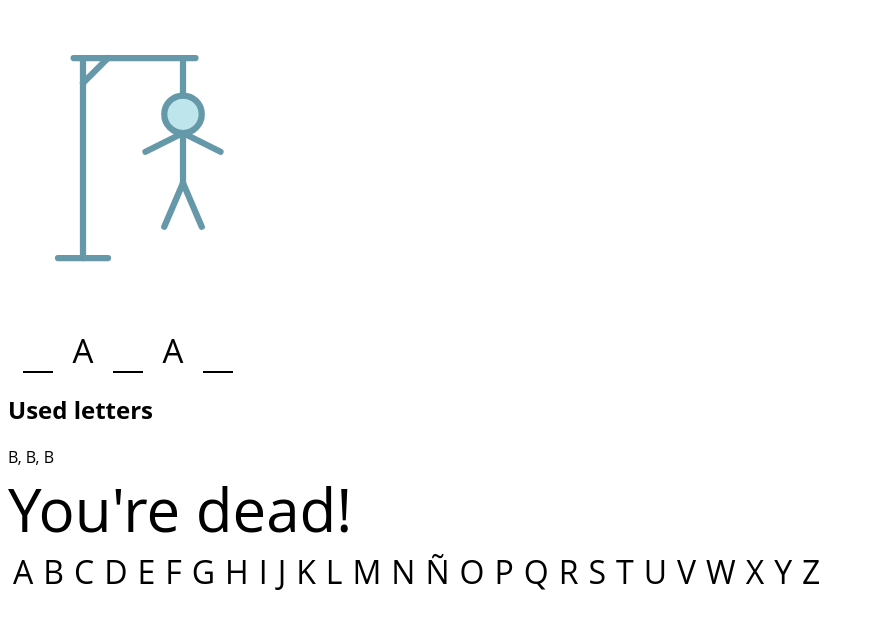
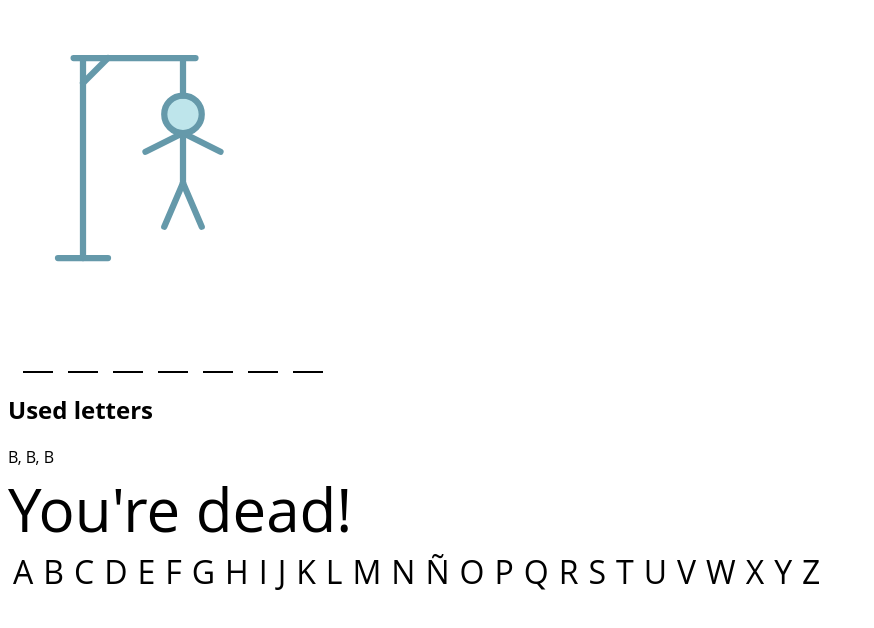
Before and after one commit to InnaIazovskaia/202201-w4ch2-inna-guillem, a React (Create React App) app: page / in a window 1280 px wide. Shown: the top 628 px of the page, without its empty margins (0-874 px from the left). Built offline with nearby package versions, Linux system fonts and the light colour scheme.

Commit message:
Added Palabra at .guess-letters in App.js

```diff
--- a/src/App.js
+++ b/src/App.js
@@ -1,4 +1,5 @@
 import "./App.css";
+import Palabra from "./components/Palabra/Palabra";
 
 function App() {
   return (
@@ -19,11 +20,7 @@ function App() {
         </svg>
       </div>
       <ul class="guess-letters">
-        <li class="guess-letter empty"></li>
-        <li class="guess-letter">A</li>
-        <li class="guess-letter empty"></li>
-        <li class="guess-letter">A</li>
-        <li class="guess-letter empty"></li>
+        <Palabra></Palabra>
       </ul>
       <section class="used-letters-container">
         <h2>Used letters</h2>
```
